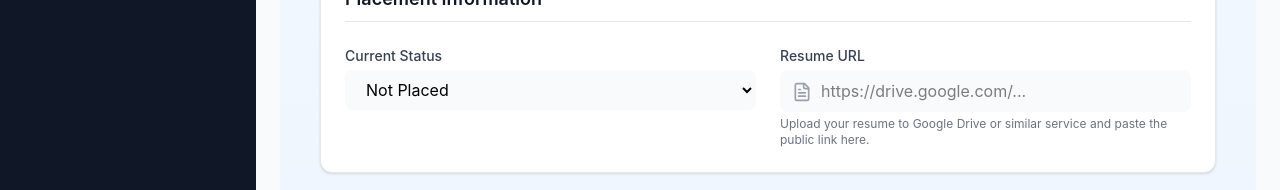
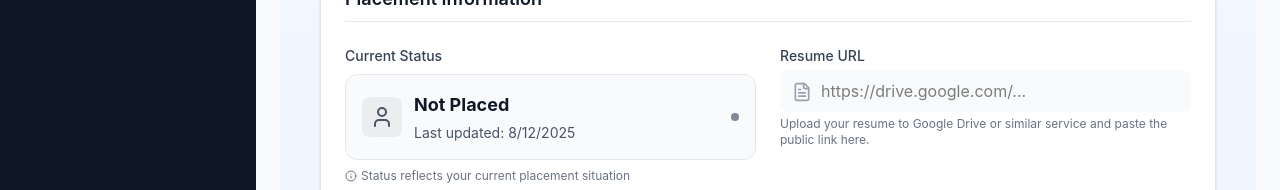
Before and after one commit to yaryan1303/CollegePlacementFronted, a React (Vite) app: page /profile in a window 1280 px wide. Shown: the part 762-952 px from the top of the page. Built offline with nearby package versions, Linux system fonts and the light colour scheme; no server answers; sample sign-in values are in the browser's storage.

Commit message:
updated profile

```diff
--- a/src/pages/User/Profile.jsx
+++ b/src/pages/User/Profile.jsx
@@ -11,6 +11,9 @@ import {
   CalendarIcon,
   BookOpenIcon,
   AwardIcon,
+  InfoIcon,
+  TrophyIcon,
+  BuildingIcon,
 } from "lucide-react";
 import { toast } from "react-toastify";
 
@@ -30,13 +33,14 @@ const Profile = () => {
   });
   const [loading, setLoading] = useState(false);
   const [isEditing, setIsEditing] = useState(false);
-  const [profileExists, setProfileExists] = useState(false); // NEW state to track existence
+  const [profileExists, setProfileExists] = useState(false);
   const [error, setError] = useState("");
 
   useEffect(() => {
     if (user?.userId) {
-      fetchDepartments();
-      fetchStudentData();
+      fetchDepartments().then(() => {
+        fetchStudentData();
+      });
     }
   }, [user?.userId]);
 
@@ -45,35 +49,46 @@ const Profile = () => {
       const response = await userAPI.getAllDepartments();
       console.log("Departments:", response.data);
       setDepartments(response.data);
+      return response.data;
     } catch (error) {
       console.error("Error fetching departments:", error);
       toast.error("Failed to load departments");
+      return [];
     }
   };
 
   const fetchStudentData = async () => {
     try {
       const response = await userAPI.getStudentDetails(user.userId);
+      console.log("Student data response:", response.data);
+
       if (response.data) {
+        // Find the department ID that matches the department name from student data
+        const department = departments.find(dept =>
+          dept.name === response.data.department
+        );
+
+        console.log("Matching department:", department);
+
         setFormData({
           firstName: response.data.firstName || "",
           lastName: response.data.lastName || "",
           rollNumber: response.data.rollNumber || "",
           batchYear: response.data.batchYear?.toString() || "",
-          departmentId: response.data.departmentId?.toString() || "",
+          departmentId: department ? department.id.toString() : "",
           cgpa: response.data.cgpa?.toString() || "",
           resumeUrl: response.data.resumeUrl || "",
           phoneNumber: response.data.phoneNumber || "",
           currentStatus: response.data.currentStatus || "NOT_PLACED",
         });
-        setProfileExists(true); // Mark that profile exists
+        setProfileExists(true);
         setIsEditing(false);
       } else {
         setProfileExists(false);
       }
     } catch (error) {
       setError(error.message || "Login failed. Please try again.");
-      setProfileExists(false); // No profile found
+      setProfileExists(false);
     }
   };
 
@@ -88,62 +103,14 @@ const Profile = () => {
   const handleEditToggle = () => {
     setIsEditing(!isEditing);
     if (isEditing) {
-      fetchStudentData(); // Reset form if canceling edit
+      fetchStudentData();
     }
   };
-
-  // const handleSubmit = async (e) => {
-  //   e.preventDefault();
-  //   setLoading(true);
-
-  //   try {
-  //     const dataToSubmit = {
-  //       firstName: formData.firstName,
-  //       lastName: formData.lastName,
-  //       rollNumber: formData.rollNumber,
-  //       batchYear: parseInt(formData.batchYear),
-  //       departmentId: parseInt(formData.departmentId),
-  //       cgpa: parseFloat(formData.cgpa),
-  //       resumeUrl: formData.resumeUrl,
-  //       phoneNumber: formData.phoneNumber,
-  //       currentStatus: formData.currentStatus
-  //     };
-
-  //     if (profileExists) {
-  //       // Update existing profile
-  //       await userAPI.updateStudentDetails(user.userId, dataToSubmit);
-  //       toast.success('Profile updated successfully!');
-  //     } else {
-  //       // Create new profile
-  //       console.log('Creating new profile:', dataToSubmit);
-  //       await userAPI.saveStudentDetails(dataToSubmit);
-  //       toast.success('Profile saved successfully!');
-  //       setProfileExists(true);
-  //     }
-
-  //     await fetchStudentData();
-  //   } catch (error) {
-  //     const errorMessage =
-  //       error.message ||
-  //       error.response?.data?.message ||
-  //       error.response?.data?.error ||
-  //       "Not able to update details...Please try again";
-  //     setError(errorMessage);
-  //     console.error('Error saving profile:', error);
-  //     toast.error(
-  //       error.response?.data?.message ||
-  //       error.response?.data?.error ||
-  //       'Failed to save profile'
-  //     );
-  //   } finally {
-  //     setLoading(false);
-  //   }
-  // };
 
   const handleSubmit = async (e) => {
     e.preventDefault();
     setLoading(true);
-    setError(""); // Clear previous errors
+    setError("");
 
     try {
       const dataToSubmit = {
@@ -159,33 +126,37 @@ const Profile = () => {
       };
 
       if (profileExists) {
-        // Update existing profile
         await userAPI.updateStudentDetails(user.userId, dataToSubmit);
         toast.success("Profile updated successfully!");
       } else {
-        // Create new profile
         await userAPI.saveStudentDetails(dataToSubmit);
         toast.success("Profile saved successfully!");
         setProfileExists(true);
       }
 
       await fetchStudentData();
-      setIsEditing(false); // Exit edit mode after successful save
+      setIsEditing(false);
     } catch (error) {
-      // console.error("Error saving profile:", error);
-
-      // Extract error message from different possible locations
       const errorMessage =
-        error.message || // Direct error message (e.g., "Roll Number already exists")
+        error.message ||
         error.response?.data?.message ||
         error.response?.data?.error ||
         "Failed to save profile. Please try again.";
 
       setError(errorMessage);
-      toast.error(errorMessage); // Show error in toast
+      toast.error(errorMessage);
     } finally {
       setLoading(false);
     }
+  };
+
+  // Get current department name for display
+  const getCurrentDepartmentName = () => {
+    if (!formData.departmentId) return "";
+    const department = departments.find(dept =>
+      dept.id.toString() === formData.departmentId.toString()
+    );
+    return department ? department.name : "";
   };
 
   return (
@@ -222,6 +193,7 @@ const Profile = () => {
                 <p>{error}</p>
               </div>
             )}
+
             <div className="grid grid-cols-1 md:grid-cols-2 gap-6">
               <div className="space-y-6">
                 <h2 className="text-lg font-semibold text-gray-900 border-b border-gray-200 pb-2">
@@ -365,9 +337,7 @@ const Profile = () => {
                       value={formData.departmentId}
                       onChange={handleChange}
                     >
-                      <option value={formData.departmentId}>
-                        Select Department
-                      </option>
+                      <option value="">Select Department</option>
                       {departments.map((dept) => (
                         <option key={dept.id} value={dept.id}>
                           {dept.name}
@@ -376,6 +346,11 @@ const Profile = () => {
                     </select>
                     <ChevronDownIcon className="absolute right-3 top-3 h-5 w-5 text-gray-400 pointer-events-none" />
                   </div>
+                  {!isEditing && formData.departmentId && (
+                    <p className="mt-1 text-sm text-gray-600">
+                      Current: {getCurrentDepartmentName()}
+                    </p>
+                  )}
                 </div>
 
                 <div className="relative">
@@ -412,22 +387,65 @@ const Profile = () => {
 
               <div className="grid grid-cols-1 md:grid-cols-2 gap-6">
                 <div className="relative">
-                  <label className="block text-sm font-medium text-gray-700 mb-1">
+                  <label className="block text-sm font-medium text-gray-700 mb-2">
                     Current Status
                   </label>
-                  <select
-                    name="currentStatus"
-                    disabled={!isEditing}
-                    className={`w-full px-4 py-2 border rounded-lg focus:ring-2 focus:ring-indigo-500 focus:border-indigo-500 ${
-                      isEditing
-                        ? "border-gray-300"
-                        : "border-transparent bg-gray-50"
+                  <div
+                    className={`w-full p-4 rounded-xl border ${
+                      formData.currentStatus === "PLACED"
+                        ? "bg-gradient-to-r from-green-50 to-emerald-50 border-green-200"
+                        : formData.currentStatus === "INTERN"
+                        ? "bg-gradient-to-r from-blue-50 to-cyan-50 border-blue-200"
+                        : "bg-gradient-to-r from-gray-50 to-slate-50 border-gray-200"
                     }`}
-                    value={formData.currentStatus}
-                    onChange={handleChange}
                   >
-                    <option value="NOT_PLACED">Not Placed</option>
-                  </select>
+                    <div className="flex items-center justify-between">
+                      <div className="flex items-center space-x-3">
+                        <div
+                          className={`p-2 rounded-lg ${
+                            formData.currentStatus === "PLACED"
+                              ? "bg-green-500/10 text-green-600"
+                              : formData.currentStatus === "INTERN"
+                              ? "bg-blue-500/10 text-blue-600"
+                              : "bg-gray-500/10 text-gray-600"
+                          }`}
+                        >
+                          {formData.currentStatus === "PLACED" ? (
+                            <TrophyIcon className="h-6 w-6" />
+                          ) : formData.currentStatus === "INTERN" ? (
+                            <BuildingIcon className="h-6 w-6" />
+                          ) : (
+                            <UserIcon className="h-6 w-6" />
+                          )}
+                        </div>
+                        <div>
+                          <h3 className="text-lg font-bold text-gray-900">
+                            {formData.currentStatus
+                              ?.toLowerCase()
+                              .replace(/_/g, " ")
+                              .replace(/\b\w/g, (l) => l.toUpperCase()) ||
+                              "Not Placed"}
+                          </h3>
+                          <p className="text-sm text-gray-600 mt-1">
+                            Last updated: {new Date().toLocaleDateString()}
+                          </p>
+                        </div>
+                      </div>
+                      <div
+                        className={`animate-pulse w-2 h-2 rounded-full ${
+                          formData.currentStatus === "PLACED"
+                            ? "bg-green-500"
+                            : formData.currentStatus === "INTERN"
+                            ? "bg-blue-500"
+                            : "bg-gray-500"
+                        }`}
+                      />
+                    </div>
+                  </div>
+                  <p className="mt-2 text-xs text-gray-500 flex items-center">
+                    <InfoIcon className="h-3 w-3 mr-1" />
+                    Status reflects your current placement situation
+                  </p>
                 </div>
 
                 <div className="relative">
```
